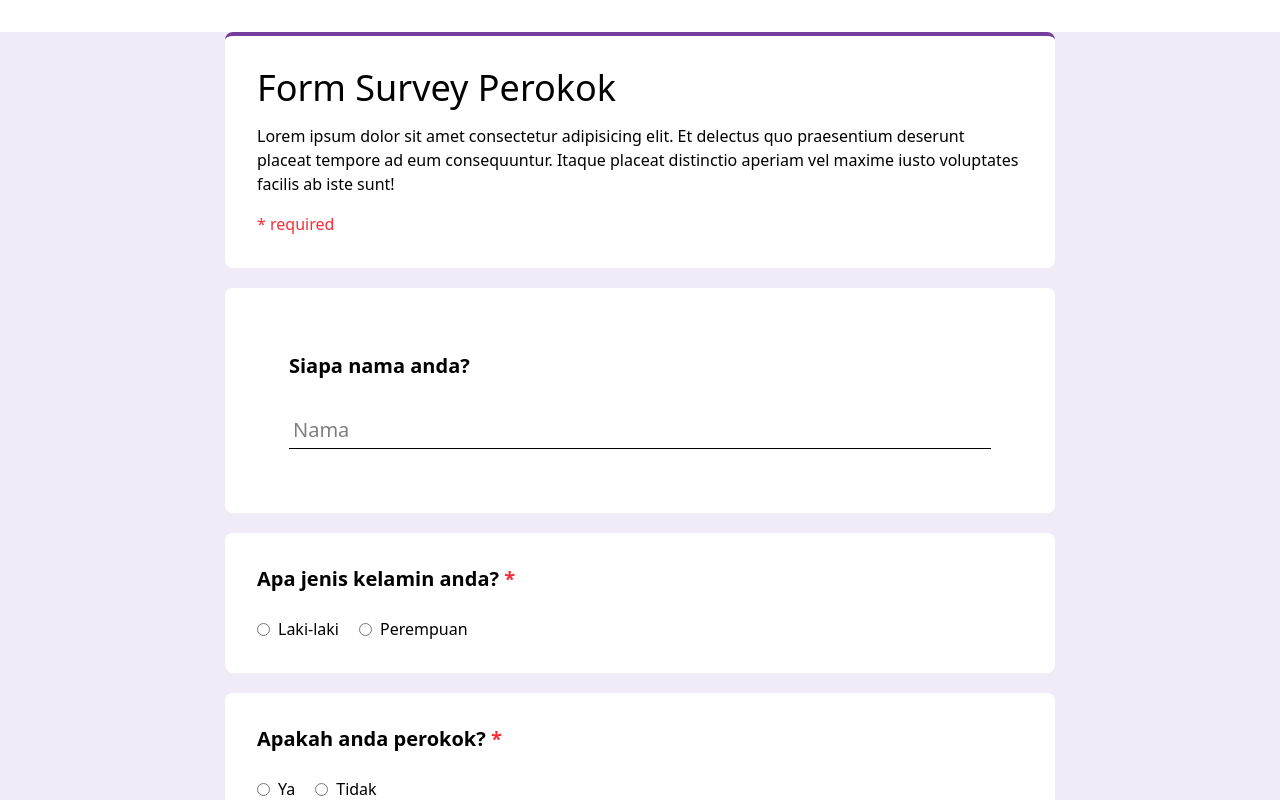
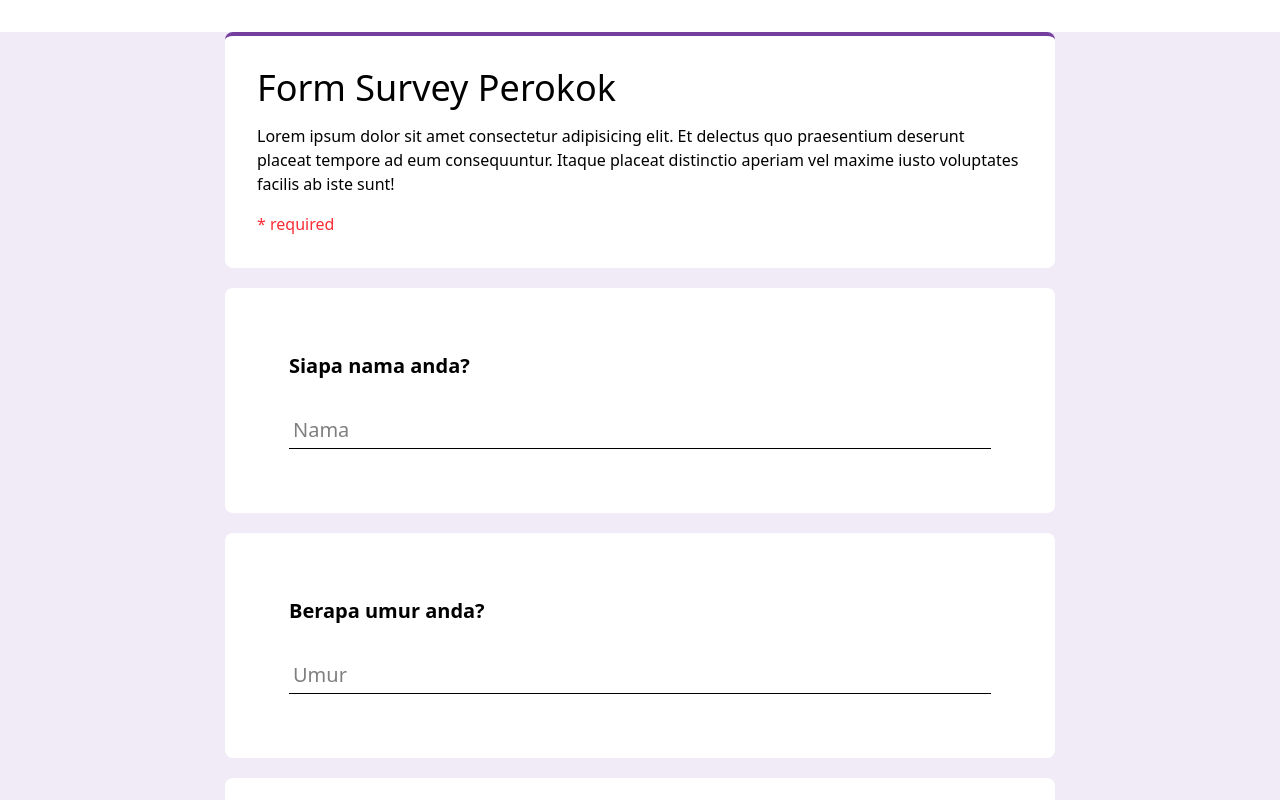
Before and after one commit to adityabastyas/koda-b6-react5, a React (Vite) app: page / in a window 1280 px wide. Shown: the top 800 px of the page. Built offline with nearby package versions, Linux system fonts and the light colour scheme.

Commit message:
feat: add input form number umur and add table umur in table.jsx

```diff
--- a/src/pages/FormSurvey.jsx
+++ b/src/pages/FormSurvey.jsx
@@ -8,6 +8,10 @@ const validation = yup.object({
   nama: yup.string().required("Nama Wjib di isi"),
   jenisKelamin: yup.string().required("Jenis Kelamin Wajib di isi"),
   perokok: yup.string().required("wajib di isi "),
+  umur: yup
+    .number()
+    .typeError("Umur harus berupa angka")
+    .required("Umur Wajib di isi"),
 });
 
 function FormSurvey() {
@@ -49,6 +53,17 @@ function FormSurvey() {
               name='nama'
               register={register("nama")}
               error={formState.errors.nama?.message}
+            />
+          </section>
+          <section className='bg-white p-8 rounded-lg flex flex-col gap-4'>
+            <Input
+              id='umur'
+              label='Berapa umur anda?'
+              placeholder='Umur'
+              type='number'
+              name='umur'
+              register={register("umur")}
+              error={formState.errors.umur?.message}
             />
           </section>
 
--- a/src/pages/Table.jsx
+++ b/src/pages/Table.jsx
@@ -50,6 +50,7 @@ function Table() {
             {histories.map((item, index) => (
               <tr key={index}>
                 <td className='p-3 border'>{item.nama}</td>
+                <td className='p-3 border'>{item.umur}</td>
                 <td className='p-3 border'>{item.jenisKelamin}</td>
                 <td className='p-3 border'>{item.perokok}</td>
                 <td className='p-3 border'>{item.gudangGaram ? "v" : "-"}</td>
```
